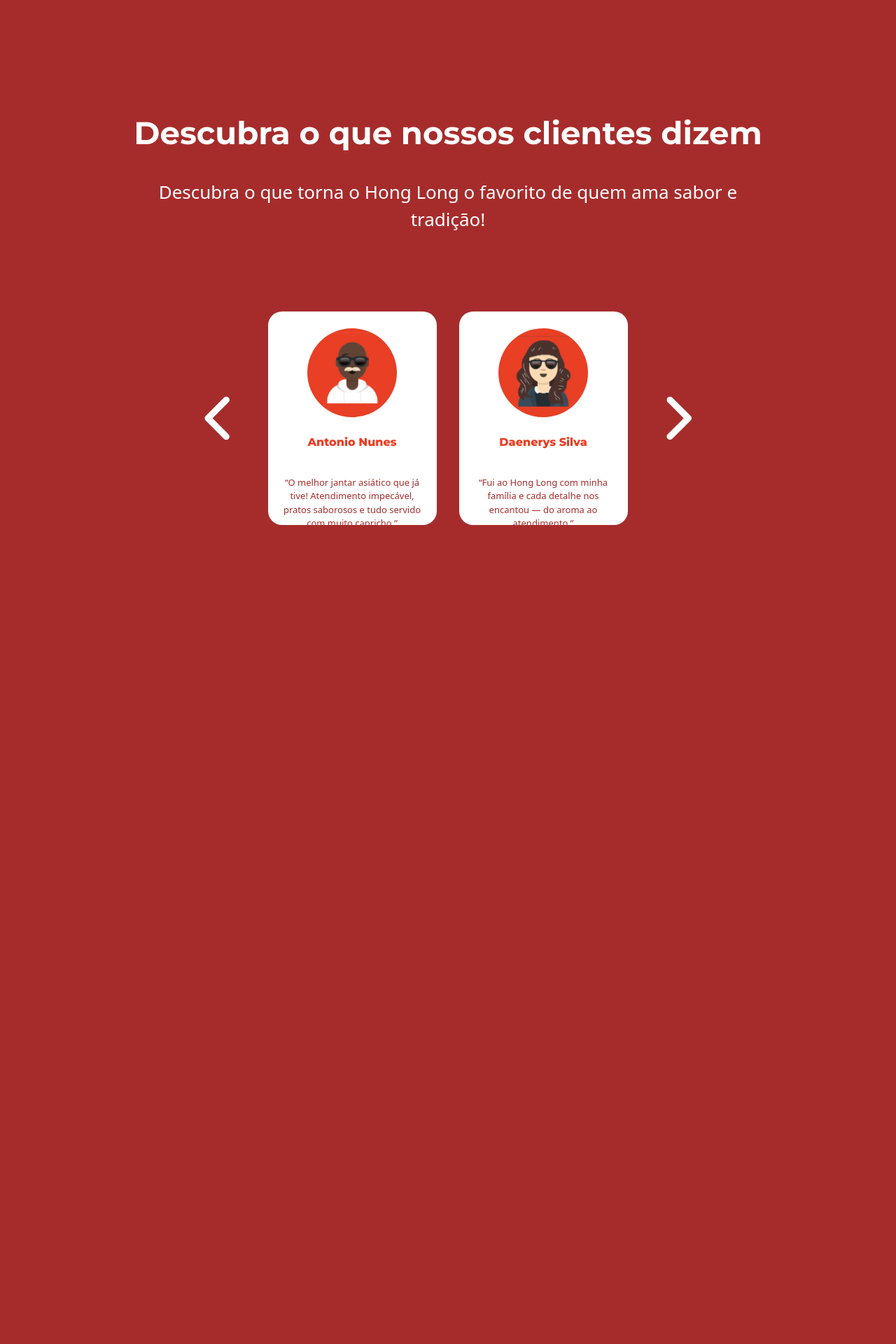
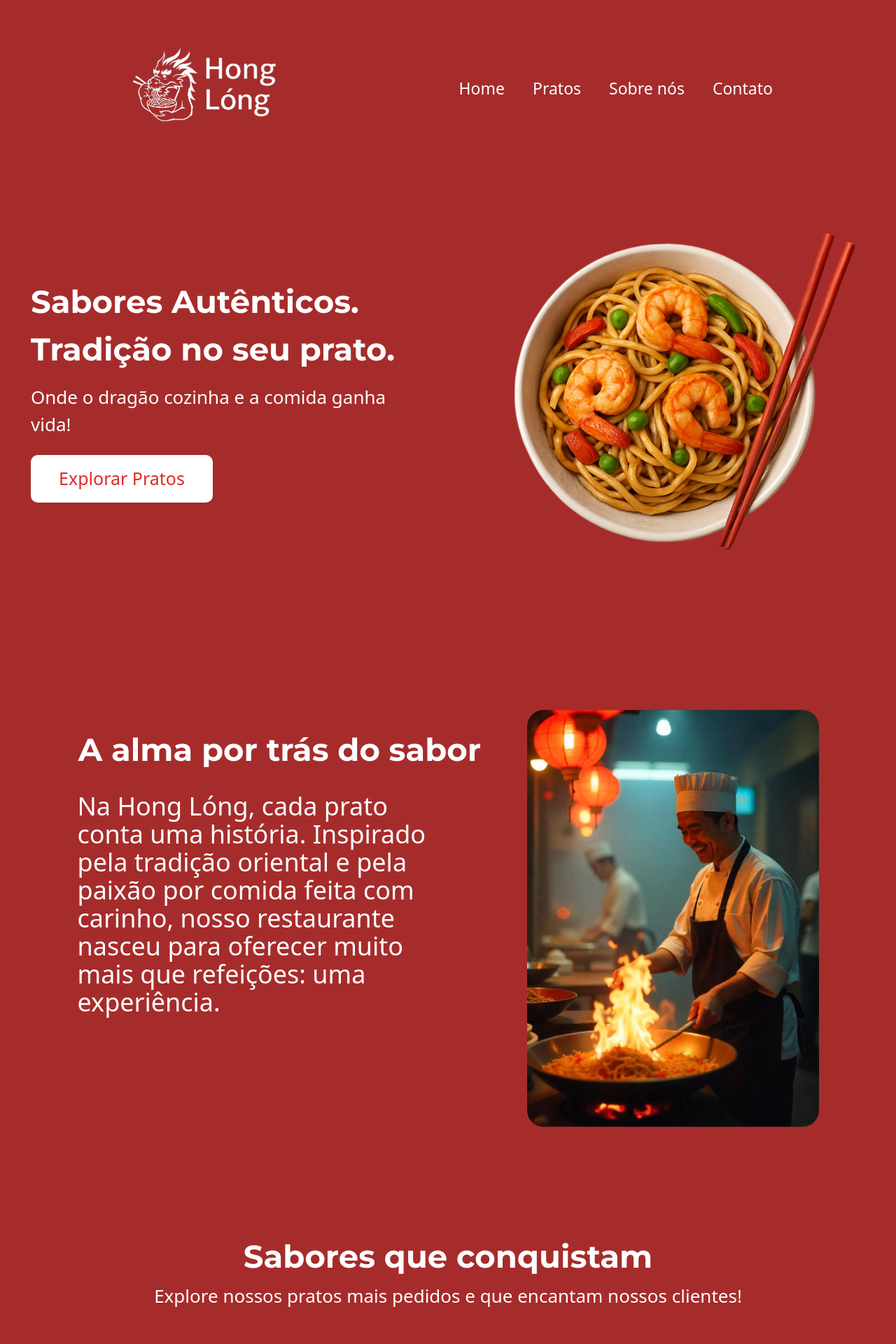
Before and after one commit to MarlonRamos07/Hong-Long, a React (Vite) app: page / in a window 1280 px wide. Shown: the top 1920 px of the page at 70% size. Before the commit the page ends 800 px from the top, so only its background shows below. Built offline with nearby package versions, Linux system fonts and the light colour scheme.

Commit message:
Teste/ Integração

```diff
--- a/src/Pages/Landing.jsx
+++ b/src/Pages/Landing.jsx
@@ -12,7 +12,13 @@ function App() {
 
   return (
     <>
+    <Header/>
+    <Hero/>
+    <About/>
+    <Menu/>
     <Testimonials/>
+    <Location/>
+    <DeliveryCall/>
     </>
   )
 }
```
